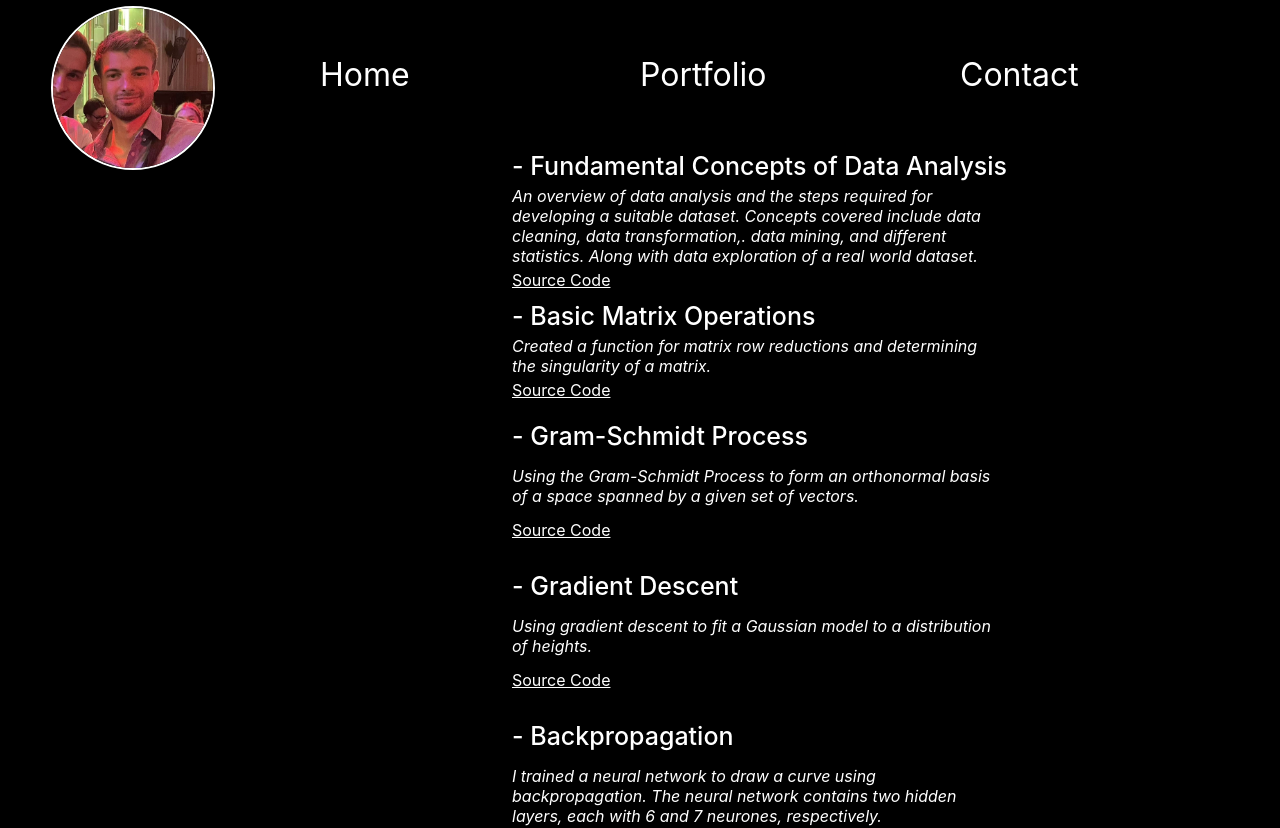
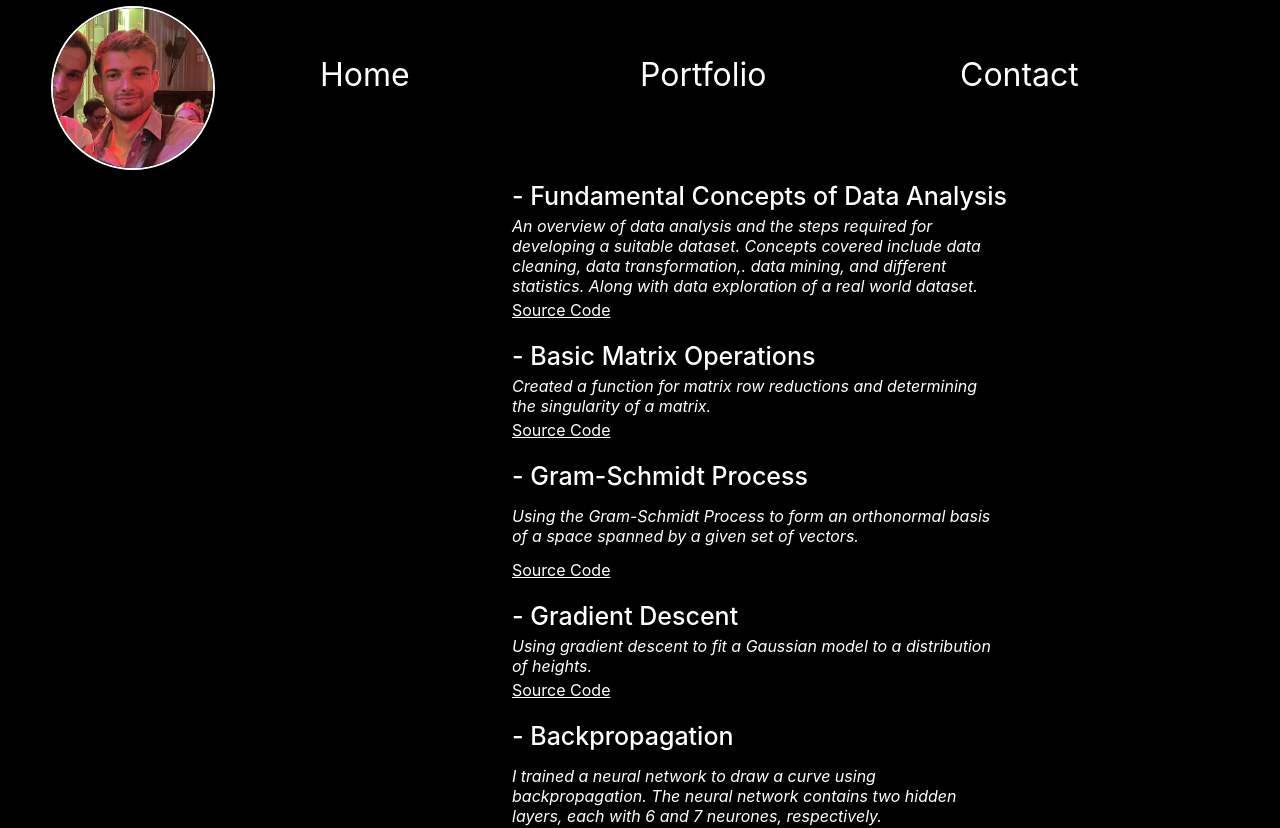
Before and after one commit to jacobhay2626/Portfolio_App_1, a React (Create React App) app: page /port in a window 1280 px wide. Shown: the top 828 px of the page. Built offline with nearby package versions, Linux system fonts and the light colour scheme.

Commit message:
Data Analysis Fundamentals & Contact page 2

```diff
--- a/src/App.css
+++ b/src/App.css
@@ -177,7 +177,7 @@
 .DataAnalysisFunds_title{
   position: absolute;
   left: 40vw;
-  top: 130px;
+  top: 160px;
   font-size: 25px;
   text-decoration: none;
   color: white;
@@ -190,7 +190,7 @@
   font-style: italic;
   position: absolute;
   left: 40vw;
-  top: 170px;
+  top: 200px;
   color: white;
 }
 
@@ -199,14 +199,14 @@
   color: white;
   position: absolute;
   left: 40vw;
-  top: 270px;
+  top: 300px;
 }
 
 
 .MatrixBasics_title{
   position: absolute;
   left: 40vw;
-  top: 280px;
+  top: 320px;
   font-size: 25px;
   text-decoration: none;
   color: white;
@@ -219,7 +219,7 @@
   font-style: italic;
   position: absolute;
   left: 40vw;
-  top: 320px;
+  top: 360px;
   color: white;
 }
 
@@ -228,14 +228,14 @@
   color: white;
   position: absolute;
   left: 40vw;
-  top: 380px;
+  top: 420px;
 }
 
 
 .GramSchmidt_title{
   position: absolute;
   left: 40vw;
-  top: 400px;
+  top: 440px;
   font-size: 25px;
   text-decoration: none;
   color: white;
@@ -248,7 +248,7 @@
   font-style: italic;
   position: absolute;
   left: 40vw;
-  top: 450px;
+  top: 490px;
   color: white;
 }
 
@@ -257,13 +257,13 @@
   color: white;
   position: absolute;
   left: 40vw;
-  top: 520px;
+  top: 560px;
 }
 
 .GradientDescent_title{
   position: absolute;
   left: 40vw;
-  top: 550px;
+  top: 580px;
   font-size: 25px;
   text-decoration: none;
   color: white;
@@ -276,7 +276,7 @@
   font-style: italic;
   position: absolute;
   left: 40vw;
-  top: 600px;
+  top: 620px;
   color: white;
 }
 
@@ -285,7 +285,7 @@
   color: white;
   position: absolute;
   left: 40vw;
-  top: 670px;
+  top: 680px;
 }
 
 
```
